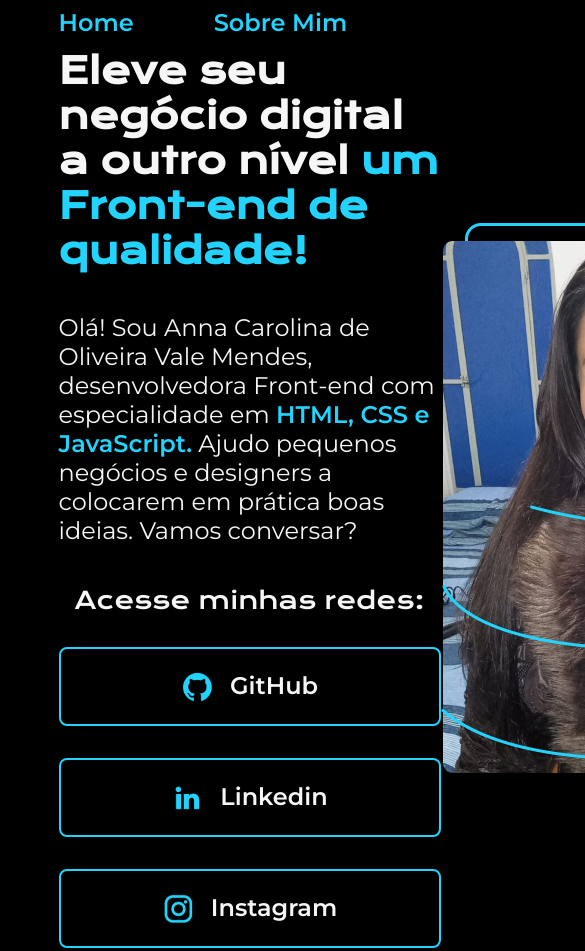
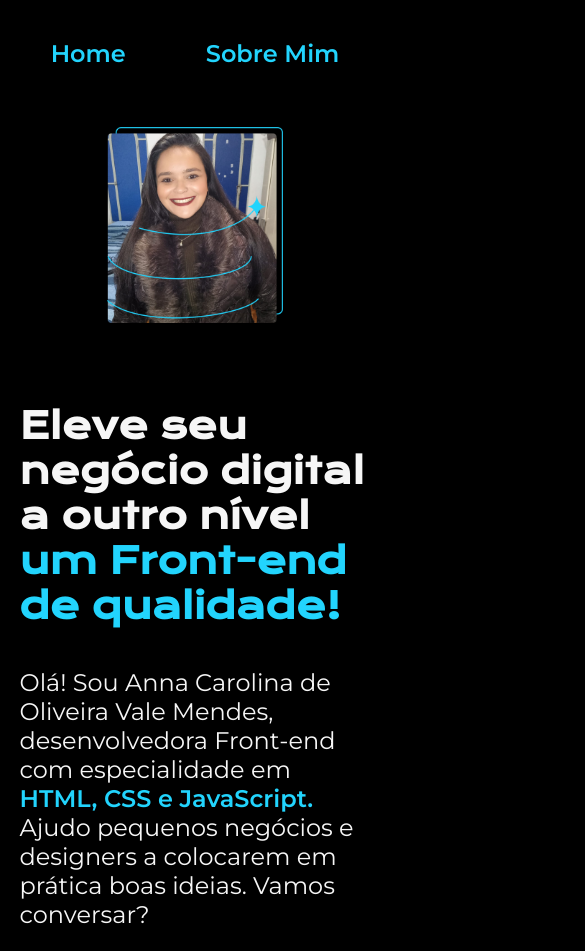
Before and after one commit to AnnaCMendes/Portif-lio_Completo, a plain HTML site: page index.html in a window 390 px wide. Shown: the top 951 px of the page, 585 px wide, since content can reach past the window. Drawn offline with nearby package versions, Linux system fonts and the light colour scheme.

Commit message:
Atualizando projeto

```diff
--- a/index.html
+++ b/index.html
@@ -37,7 +37,7 @@
             </div>
 
         </section>
-        <img src="./assets/imagem.png" alt="Foto Anna">
+        <img class="imagem__principal"   src="./assets/imagem.png" alt="Foto Anna">
     </main>
     <footer class="rodape">
         <p>Desenvolvido por Anna Carolina Oliveira</p>
--- a/styles/style.css
+++ b/styles/style.css
@@ -25,7 +25,7 @@ body{
 
 .cabecalho__menu__link{
     font-family: 'Montserrat', sans-serif; /* estilo de fonte */
-    font-size: 24px;
+    font-size: 1.5rem;
     font-weight: 600;
     color: #22D4FD;
     text-decoration: none;
@@ -41,10 +41,11 @@ body{
     display: flex; /* flexbox para alinhar os elementos */
     align-items: center;
     justify-content: space-between; /* flexbox para espaçar os elementos */
+    gap: 80px;
   }
 
 .apresentacao__conteudo{
-    width: 615px; /* Unidade de pixel */
+    width: 50%; /* Unidade de pixel */
     display: flex;
     flex-direction: column;
     gap: 40px; /* Espaço entre elementos */
@@ -52,12 +53,12 @@ body{
 
 }
 .titulo{
-    font-size: 36px; /* tamanho da fontes */
+    font-size: 2.25rem; /* tamanho da fontes */ /*1 rem é igual a 16 pixels*/
     font-family: 'Krona One', sans-serif; /* estilo de fonte */
 }
 
 .paragrafro{
-    font-size: 24px; /* tamanho da fontes */
+    font-size: 1.5rem; /* tamanho da fontes */
     font-family: 'Montserrat', sans-serif; /* estilo de fonte */
 }
 
@@ -74,7 +75,7 @@ body{
 .subtitulo{
     font-family: 'Krona One', sans-serif;
     font-weight: 400;
-    font-size: 24px;
+    font-size: 1.5rem;
 }
 
 .botoes__estilo{
@@ -82,10 +83,10 @@ body{
     justify-content: center; /* flexbox para espaçar os elementos */
     gap: 16px; /* Espaço de 16pixels */
     border: 2px solid #22D4FD;
-    width: 378px; /* largura do botão */
+    width: 50%; /* largura do botão */
     text-align: center; /* texto centralizado*/
     border-radius: 8px; /* raio de arredondamento da borda*/
-    font-size: 24px; /* tamanho da letra*/
+    font-size: 1.5rem; /* tamanho da letra*/
     font-weight: 600; /* peso da fonte*/
     padding: 21.5px 0; /* espaço vertical*/
     color:#F6F6F6;  /* Cor da letra*/
@@ -97,13 +98,37 @@ body{
     background-color: #272727;
 }
 
+.imagem__principal{
+    width: 50%;
+}
+
 .rodape{
     color:#000;
     background-color: #22D4FD;
     padding: 24px;
     text-align: center;
     font-family: 'Montserrat', sans-serif;
-    font-size: 16px;
+    font-size: 1rem;
     font-weight: 400;
 
 }
+
+@media (max-width: 1200px){
+
+    .cabecalho{
+        padding: 10%;
+    }
+
+    .cabecalho__menu{
+        justify-content: center;
+    }
+
+    .apresentacao{
+        flex-direction: column-reverse;
+        padding: 5%;
+    }
+
+    .apresentacao__conteudo{
+        width: auto;
+    }
+}
```
Also changed, not shown: about.html (+1 -1 lines).
